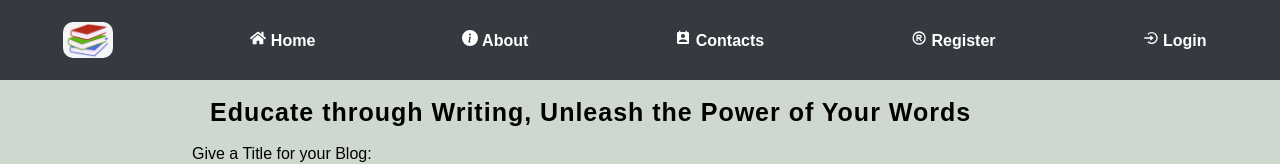
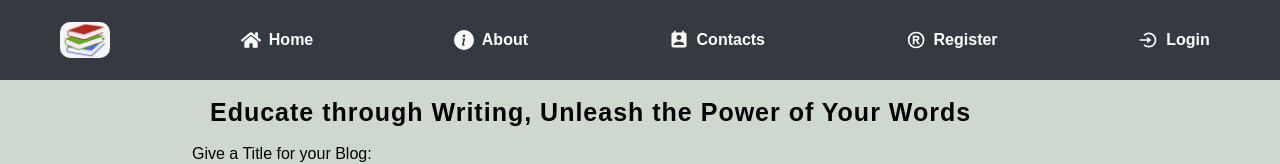
Before and after one commit to kemboi590/ReadWise-Blogging-Platform, a React (Vite) app in the folder ClientSide/: page /createblog in a window 1280 px wide. Shown: the top 164 px of the page. Built offline with nearby package versions, Linux system fonts and the light colour scheme.

Commit message:
added more changes

```diff
--- a/ClientSide/src/components/Navbar/Navbar.jsx
+++ b/ClientSide/src/components/Navbar/Navbar.jsx
@@ -34,33 +34,33 @@ function Navbar() {
         {/* HOME */}
         <Link to="/">
           <li className="linkitem">
-            <FaHome /> Home{" "}
+            <FaHome className="Ricon"/> Home{" "}
           </li>
         </Link>
         {/* ABOUT */}
         <Link to="/about">
           <li className="linkitem">
-            <BsFillInfoCircleFill /> About
+            <BsFillInfoCircleFill className="Ricon"/> About
           </li>
         </Link>
         {user && (
           <Link to="/blogs">
             <li className="linkitem">
-              <FaBlogger /> Blogs{" "}
+              <FaBlogger className="Ricon"/> Blogs{" "}
             </li>
           </Link>
         )}
         {/* CONTACTS */}
         <Link to="/contacts">
           <li className="linkitem">
-            <MdPermContactCalendar /> Contacts{" "}
+            <MdPermContactCalendar className="Ricon"/> Contacts{" "}
           </li>
         </Link>
         {/* REGISTER */}
         {!user ? (
           <Link to="/register">
             <li className="linkitem">
-              <BiRegistered /> Register
+              <BiRegistered className="Ricon"/> Register
             </li>
           </Link>
         ) : null}
@@ -68,7 +68,7 @@ function Navbar() {
         {!user ? (
           <Link to="/login">
             <li className="linkitem">
-              <BiLogInCircle /> Login{" "}
+              <BiLogInCircle className="Ricon"/> Login{" "}
             </li>
           </Link>
         ) : null}
@@ -76,7 +76,7 @@ function Navbar() {
         {user && (
           <Link to="/profile">
             <li className="linkitem">
-              <CgProfile /> Profile{" "}
+              <CgProfile className="Ricon"/> Profile{" "}
             </li>
           </Link>
         )}
--- a/ClientSide/src/components/Navbar/navbar.css
+++ b/ClientSide/src/components/Navbar/navbar.css
@@ -21,6 +21,12 @@
   padding: 10px;
   font-size: 16px;
   font-weight: bold;
+  display: flex;
+  align-items: center;
+  gap: 8px;
+}
+.Ricon {
+  font-size: 20px;
 }
 
 .nav__hamburger {
```
Also changed, not shown: ClientSide/src/pages/Blogs/TinyMCEEditor.jsx (+7 -3 lines).
